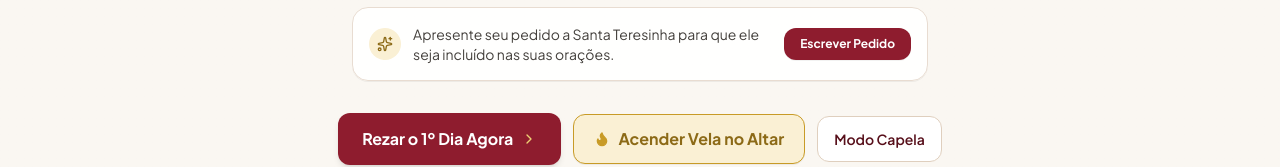
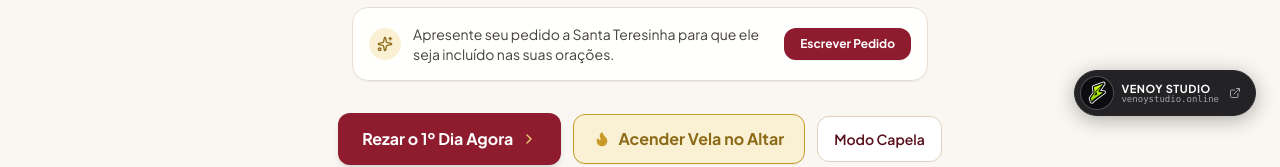
Before and after one commit to Venoy-Studio/novena-santa-teresinha, a Next.js app: page / in a window 1280 px wide. Shown: the part 660-827 px from the top of the page. Built offline with nearby package versions, Linux system fonts and the light colour scheme; no server answers; the database is empty.

Commit message:
feat: adicionar botao flutuante da venoy studio com logo de raio neon e link oficial

```diff
--- a/src/app/page.tsx
+++ b/src/app/page.tsx
@@ -11,6 +11,7 @@ import { IntentionModal } from "@/components/IntentionModal";
 import { ContemplativeMode } from "@/components/ContemplativeMode";
 import { SharePrayerModal } from "@/components/SharePrayerModal";
 import { LightCandleModal } from "@/components/LightCandleModal";
+import { VenoyFloatingBadge } from "@/components/VenoyFloatingBadge";
 
 export default function Home() {
   return (
@@ -28,6 +29,7 @@ export default function Home() {
         <ContemplativeMode />
         <SharePrayerModal />
         <LightCandleModal />
+        <VenoyFloatingBadge />
       </main>
     </NovenaProvider>
   );
--- /dev/null
+++ b/src/components/VenoyFloatingBadge.tsx
@@ -0,0 +1,44 @@
+"use client";
+
+import React from "react";
+import Image from "next/image";
+import { ExternalLink } from "lucide-react";
+
+export function VenoyFloatingBadge() {
+  return (
+    <aside aria-label="Créditos e Site do Desenvolvedor">
+      <a
+        href="https://venoystudio.online"
+        target="_blank"
+        rel="noopener noreferrer"
+        className="fixed bottom-20 right-3.5 sm:bottom-6 sm:right-6 z-40 group flex items-center gap-2 pl-1.5 pr-3 sm:pr-3.5 py-1.5 rounded-full bg-[#18181B]/95 text-white backdrop-blur-md border border-[#27272A] shadow-[0_4px_20px_rgba(0,0,0,0.3)] hover:shadow-[0_8px_30px_rgba(163,230,53,0.35)] hover:border-[#a3e635]/60 hover:scale-105 active:scale-95 transition-all duration-300 cursor-pointer select-none"
+        title="Desenvolvido por Venoy Studio — Visitar Site Oficial"
+        aria-label="Venoy Studio (Site Oficial: venoystudio.online)"
+      >
+        {/* Venoy Studio Lightning Bolt Cameo */}
+        <div className="relative w-7 h-7 sm:w-8 sm:h-8 rounded-full overflow-hidden shrink-0 bg-black/60 p-0.5 ring-1 ring-white/20 group-hover:ring-[#a3e635] transition-all">
+          <Image
+            src="/images/venoy-logo.png"
+            alt="Venoy Studio Logo"
+            fill
+            sizes="32px"
+            className="object-contain"
+          />
+        </div>
+
+        {/* Text Details */}
+        <div className="flex flex-col text-left">
+          <span className="text-[10px] sm:text-[11px] font-bold tracking-wider uppercase text-white group-hover:text-[#a3e635] transition-colors font-sans leading-tight">
+            Venoy Studio
+          </span>
+          <span className="text-[9px] text-[#A1A1AA] font-mono leading-none hidden sm:block">
+            venoystudio.online
+          </span>
+        </div>
+
+        {/* Subtle Arrow Icon */}
+        <ExternalLink className="w-3 h-3 text-[#A1A1AA] group-hover:text-[#a3e635] group-hover:translate-x-0.5 group-hover:-translate-y-0.5 transition-all shrink-0 ml-0.5" />
+      </a>
+    </aside>
+  );
+}
```
Also changed, not shown: public/images/venoy-logo.png (added).
